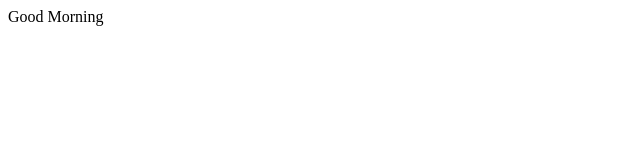
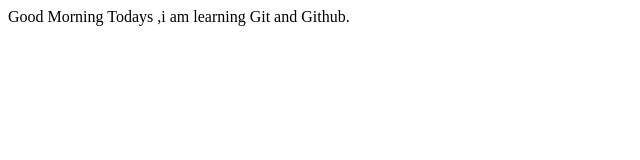
Before and after one commit to AditiKalane123/git-practice-2, a plain HTML site: page about.html in a window 1280 px wide. Shown: the whole page, without its empty margins (0-640 px from the left). Drawn offline with Linux system fonts and the light colour scheme.

Commit message:
text added

```diff
--- a/about.html
+++ b/about.html
@@ -5,6 +5,7 @@
 </head>
 <body>
     Good Morning
+    Todays ,i am learning Git and Github.
 
 </body>
 </html>
```
